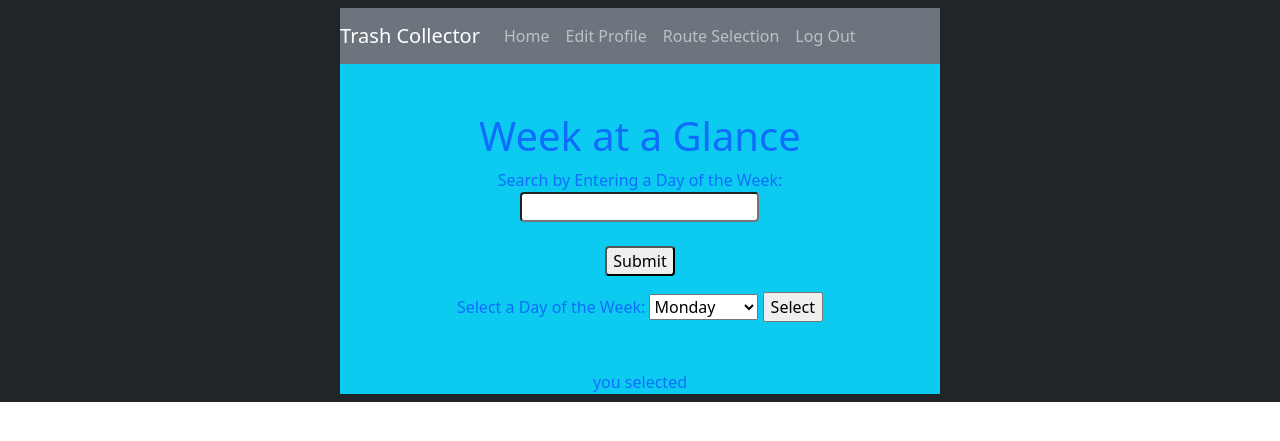
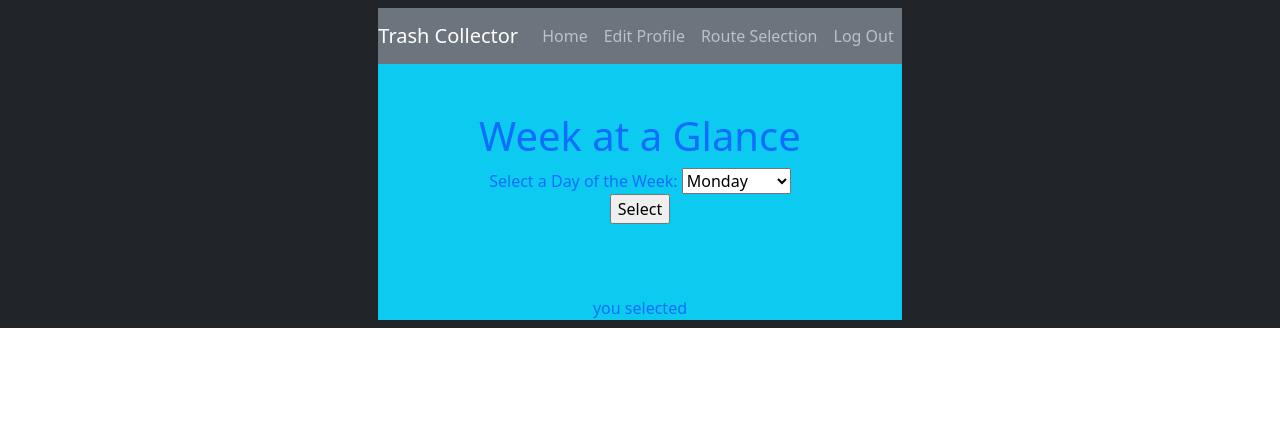
Before and after one commit to lottguthrie/Trash-Collector, a Django app: page /employees/weekly_pickup/ in a window 1280 px wide. Shown: the top 441 px of the page. Run offline with Django 3.2, Linux system fonts and the light colour scheme; a user stored in the database is signed in; tables that the repository leaves empty hold one stand-in row (values such as "Sample post").

Commit message:
fix in mistaken update of weekly pickup

```diff
--- a/trash_collector/employees/templates/employees/weekly_pickup.html
+++ b/trash_collector/employees/templates/employees/weekly_pickup.html
@@ -9,13 +9,6 @@
 
 <form action="{% url 'employees:weekly_pickup' %}" method="post">
     {% csrf_token %}
-    Search by Entering a Day of the Week: <input class="rounded" type="text" name='weekly_pickup' id='weekly_pickup' value="{{customers_today.weekly_pickup}}">
-    <br />
-    <br />
-    <input class="rounded" type="submit" value="Submit">
-    <!-- <button type="button" class="btn btn-warning">Submit </button>   -->
-    <p>{{today}}</p>
-</form>
     <label for="week">Select a Day of the Week:</label>
         <select name="week" id="week">
             <option value="Monday">Monday</option>
```
